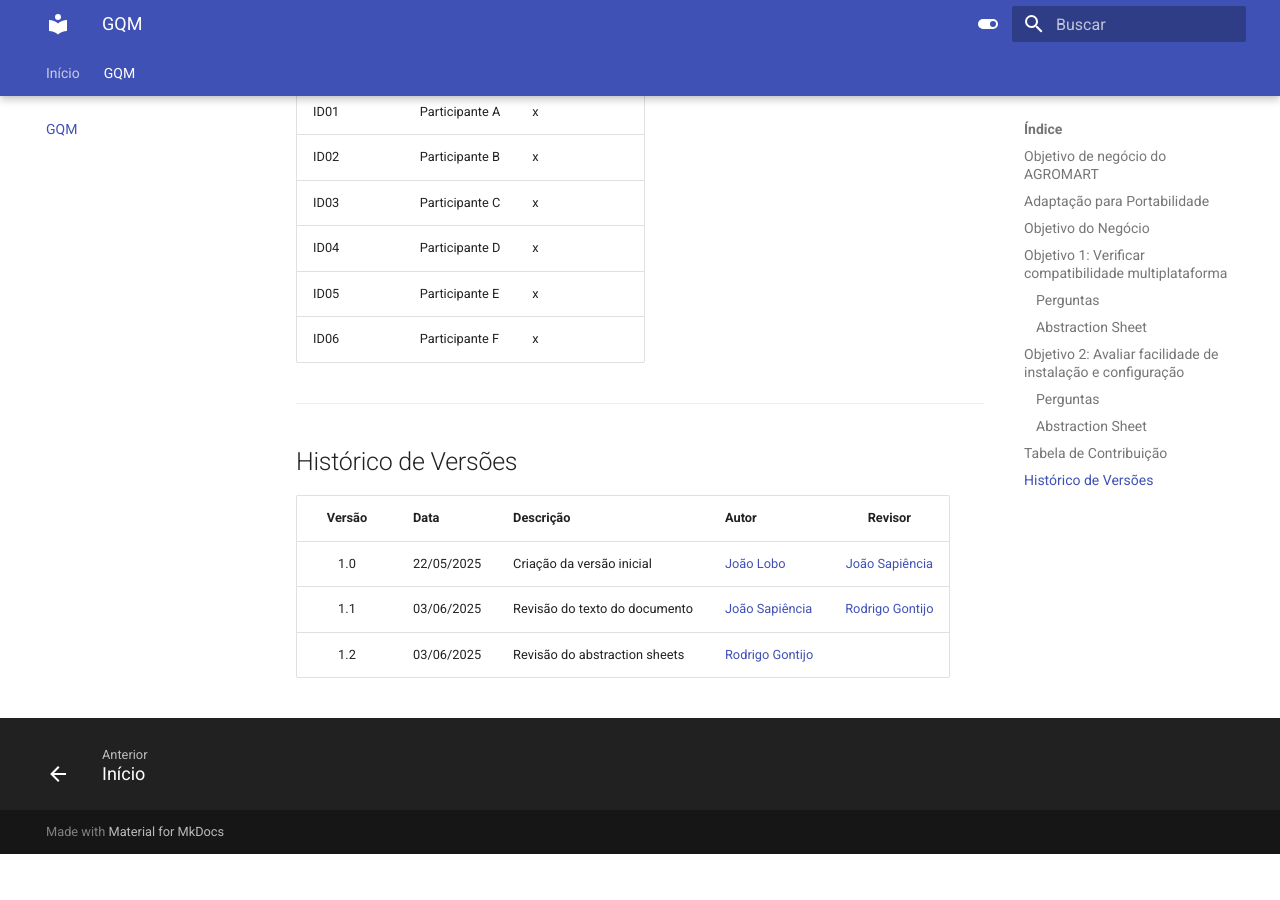
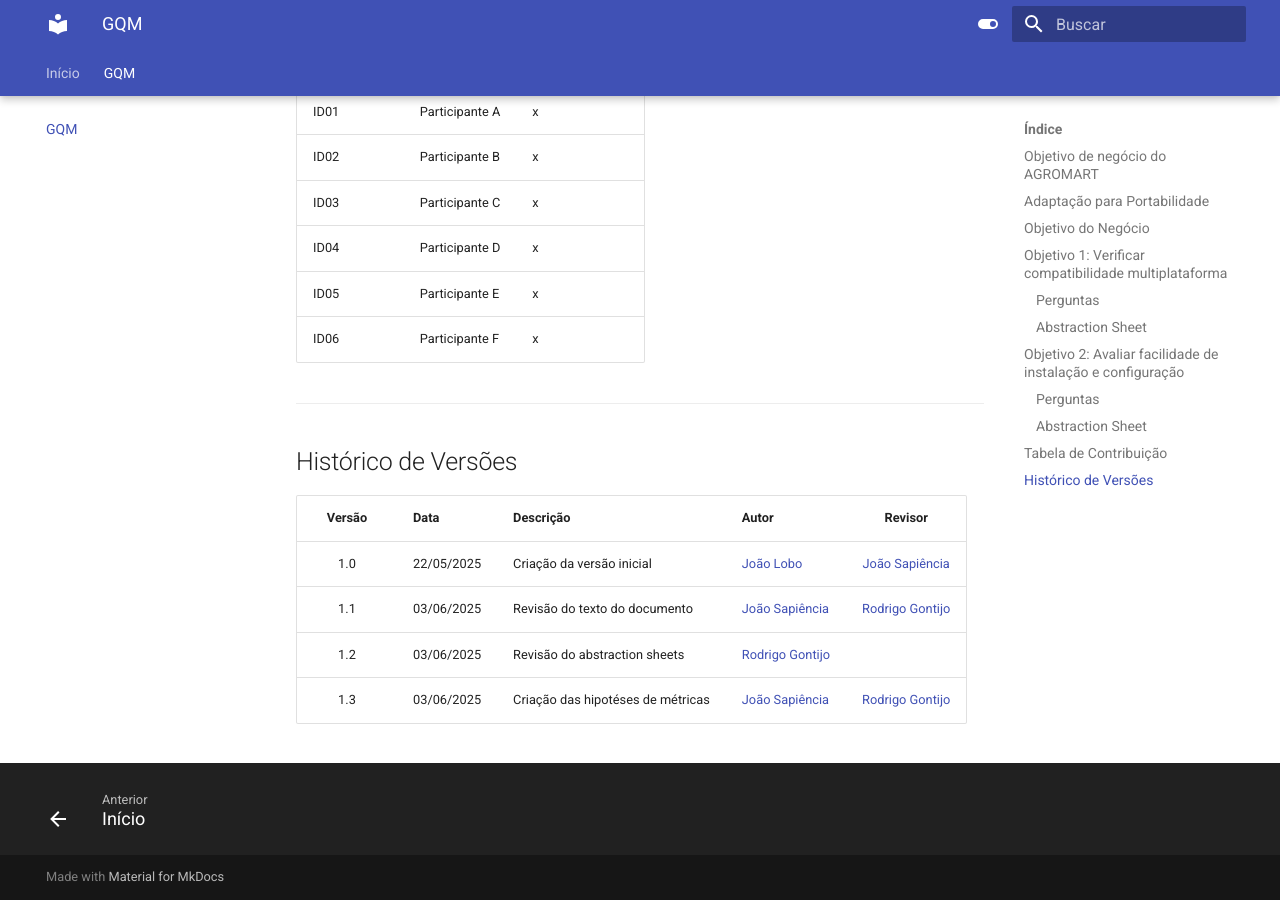
Before and after one commit to FCTE-Qualidade-de-Software-1/2025-1-T01-MARLYN-WESCOFF, an MkDocs documentation site: the page built from docs/GQM.md, in a window 1280 px wide and 900 px high, scrolled down 3693 px. Built offline with MkDocs 1.6.1 and Material for MkDocs 9.7.7, drawn with Linux system fonts in a browser that asks for light colours; before the commit the page ends 4547 px from its top, so only the background shows below that.

Commit message:
Criação das hipóteses dos critérios

```diff
--- a/docs/GQM.md
+++ b/docs/GQM.md
@@ -93,3 +93,4 @@ Garantir que a plataforma possa ser facilmente adaptada e executada em diferente
 | 1.0 | 22/05/2025 | Criação da versão inicial | [João Lobo](https://github.com/joaolobo10) | [João Sapiência](JoaoSapiencia) |
 | 1.1 | 03/06/2025 | Revisão do texto do documento | [João Sapiência](JoaoSapiencia) | [Rodrigo Gontijo](rodrigogontijoo) |
 | 1.2 | 03/06/2025 | Revisão do abstraction sheets | [Rodrigo Gontijo](rodrigogontijoo) |  |
+| 1.3 | 03/06/2025 | Criação das hipotéses de métricas | [João Sapiência](JoaoSapiencia) | [Rodrigo Gontijo](rodrigogontijoo) |
```
